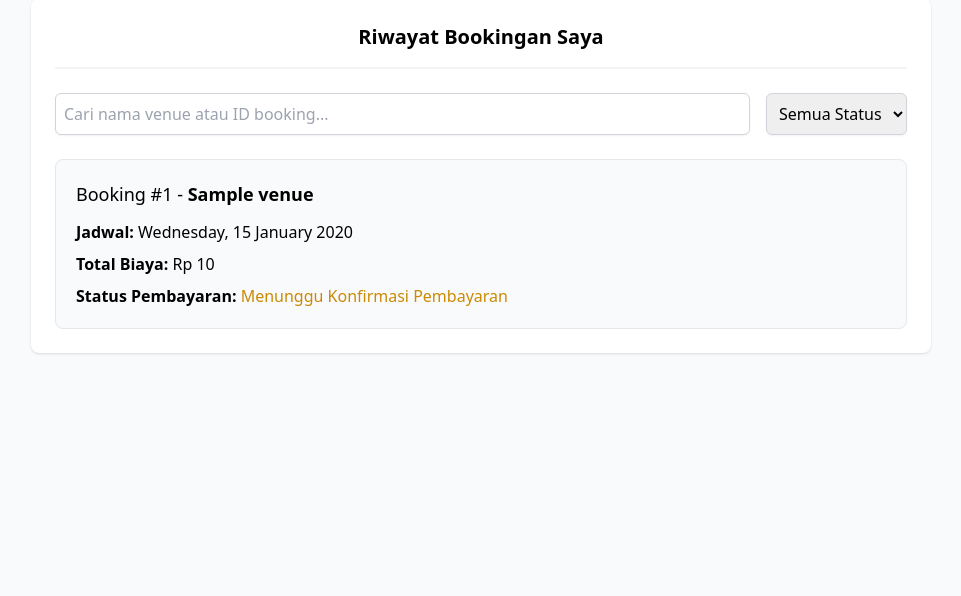
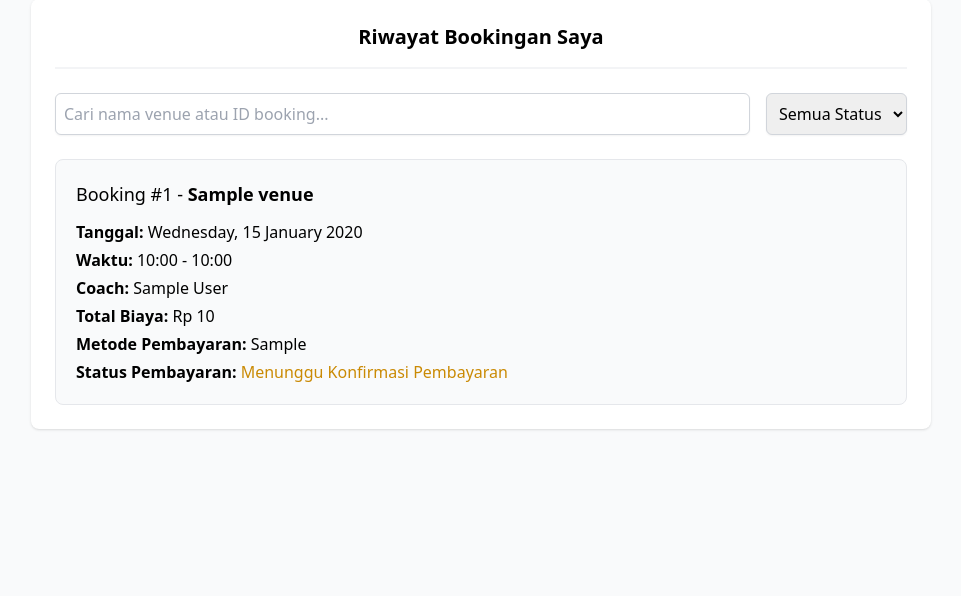
Before and after one commit to pbp-kelompok-e4/all-ahraga, a Django app: page /history/ in a window 1280 px wide. Shown: the part 117-713 px from the top of the page, without its empty margins (159-1120 px from the left). Run offline with Django 5.2, Linux system fonts and the light colour scheme; a user stored in the database is signed in; tables that the repository leaves empty hold one stand-in row (values such as "Sample post"); some libraries are stand-ins or nearby versions.

Commit message:
fix booking history filtering and add schedule, coach and equipment to html

```diff
--- a/main/templates/main/_booking_list.html
+++ b/main/templates/main/_booking_list.html
@@ -7,13 +7,36 @@
                     <strong>{{ booking.venue_schedule.venue.name }}</strong>
                 </h4>
 
-                <p class="mb-2">
-                    <strong>Jadwal:</strong>
-                    {{ booking.venue_schedule.date|date:"l, d F Y" }}
+                <p class="mb-1">
+                    <strong>Tanggal:</strong> {{ booking.venue_schedule.date|date:"l, d F Y" }}
                 </p>
-                <p class="mb-2">
+                <p class="mb-1">
+                    <strong>Waktu:</strong> {{ booking.venue_schedule.start_time|time:"H:i" }} - {{ booking.venue_schedule.end_time|time:"H:i" }}
+                </p>
+
+                {% if booking.coach_schedule %}
+                <p class="mb-1">
+                    <strong>Coach:</strong> {{ booking.coach_schedule.coach.user.get_full_name|default:booking.coach_schedule.coach.user.username }}
+                </p>
+                {% endif %}
+
+                {% with equipment_list=booking.bookingequipment_set.all %}
+                {% if equipment_list %}
+                <p class="mb-1">
+                    <strong>Peralatan:</strong>
+                    {% for eq in equipment_list %}
+                    {{ eq.equipment.name }}{% if not forloop.last %}, {% endif %}
+                    {% endfor %}
+                </p>
+                {% endif %}
+                {% endwith %}
+
+                <p class="mb-1">
                     <strong>Total Biaya:</strong>
                     <span class="font-medium">Rp {{ booking.total_price }}</span>
+                </p>
+                <p class="mb-1">
+                    <strong>Metode Pembayaran:</strong> {{ booking.transaction.payment_method }}
                 </p>
                 <p>
                     <strong>Status Pembayaran:</strong>
--- a/main/templates/main/booking_history.html
+++ b/main/templates/main/booking_history.html
@@ -16,8 +16,7 @@
                 class="p-2 border border-gray-300 rounded-md shadow-sm focus:ring-blue-500 focus:border-blue-500">
             <option value="">Semua Status</option>
             <option value="CONFIRMED">Confirmed</option>
-            <option value="PENDING">Pending</option>
-            <option value="CANCELLED">Cancelled</option></select>
+            <option value="PENDING">Pending</option></select>
     </div>
 
     <div id="bookingListWrapper">
--- a/main/views.py
+++ b/main/views.py
@@ -1147,7 +1147,11 @@ def customer_payment(request, booking_id):
 @user_passes_test(lambda user: hasattr(user, 'profile') and user.profile.is_customer, login_url='home')
 def booking_history(request):
     bookings = Booking.objects.filter(customer=request.user).select_related(
-        'venue_schedule__venue', 'transaction'
+        'venue_schedule__venue',
+        'transaction',
+        'coach_schedule__coach__user'
+    ).prefetch_related(
+        'equipment_details__equipment'
     ).order_by('-venue_schedule__date')
 
     query = request.GET.get('q', '').strip()
@@ -1229,6 +1233,7 @@ def delete_booking(request, booking_id):
                 coach_schedule.is_available = True
                 coach_schedule.save()
 
+            booking.transaction.status = 'CANCELLED'
             booking.transaction.delete()
             booking.delete()
 
```
